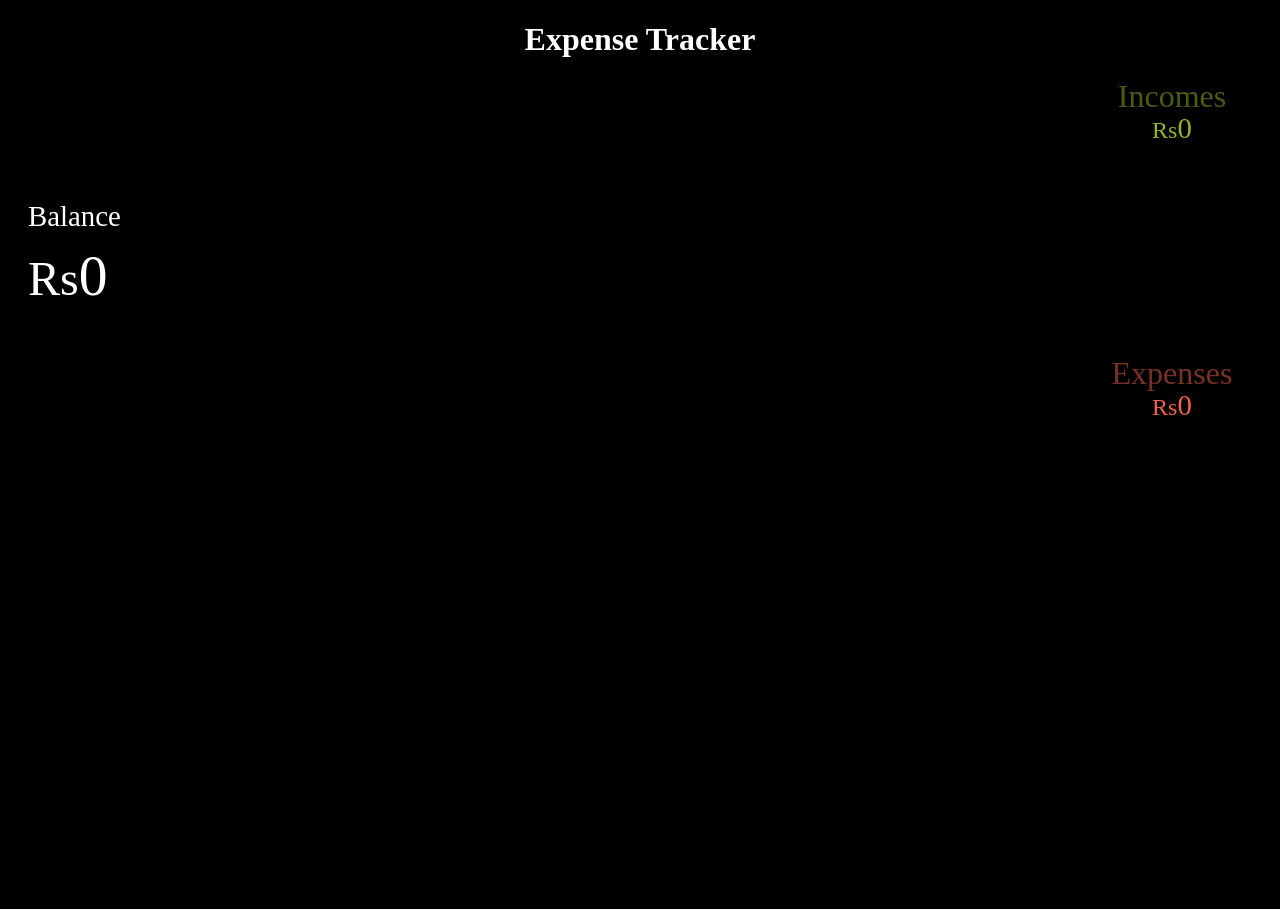
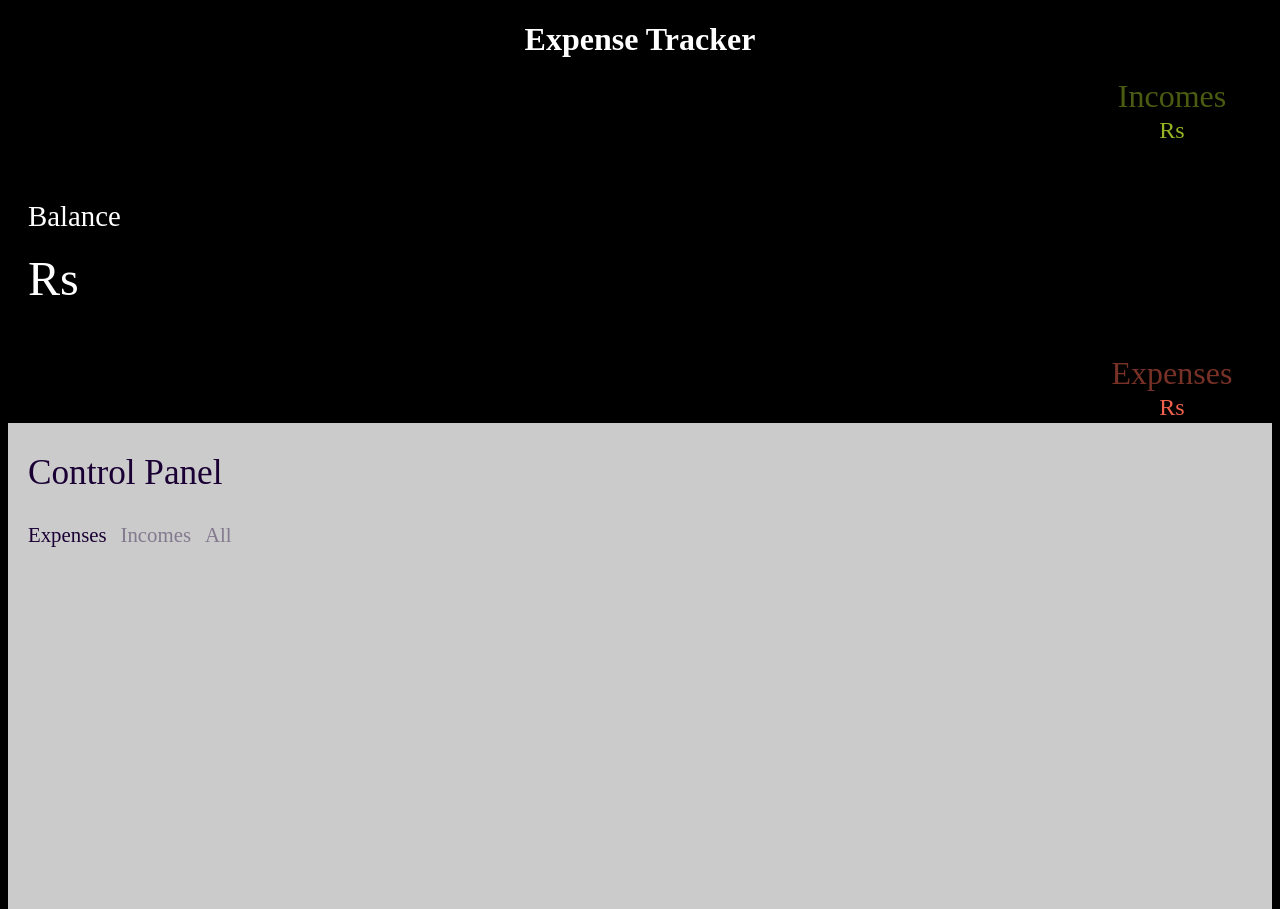
Before and after one commit to Jeremie432/web-portfolio, a plain HTML site: page index.html in a window 1280 px wide. Shown: the top 909 px of the page. Before the commit the page ends 800 px from the top, so only its background shows below. Drawn offline with Linux system fonts and the light colour scheme.

Commit message:
Update index.html

```diff
--- a/index.html
+++ b/index.html
@@ -8,7 +8,7 @@
 		<link rel="stylesheet" href="css/site.css">
     </head>
 	<body>
-		<div class="budget-container">
+		<div class="container">
 			<h1>Expense Tracker</h1>
 			<div class="budget-header">
 				<div class="balance">
@@ -19,7 +19,6 @@
 						<small>
 							Rs
 						</small>
-						0
 					</div>
 				</div>
 				<div class="account">
@@ -31,7 +30,6 @@
 							<small>
 								Rs
 							</small>
-							0
 						</div>
 					</div>
 					<div class="chart"></div>
@@ -43,23 +41,22 @@
 							<small>
 								Rs
 							</small>
-							0
 						</div>
 					</div>
 				</div>
 			</div>
-			<div class="budget-dashboard">
+			<div class="control-panel">
 				<div class="dash-title">
-					Dashboard
+					Control Panel
 				</div>
 				<div class="toggle">
-					<div class="tab1">
+					<div class="nav1 active">
 						Expenses
 					</div>
-					<div class="tab2">
+					<div class="nav2">
 						Incomes
 					</div>
-					<div class="tab3 active">
+					<div class="nav3">
 						All
 					</div>
 				</div>
@@ -67,7 +64,7 @@
 					<ul class="list"></ul>
 					<div class="input">
 						<input type="text" id="income-title-input" name="title" placeholder="Title">
-						<input type="number" id="income-amount-input" name="amount" placeholder="Rs0">
+						<input type="number" id="income-amount-input" name="amount" placeholder="Rs 0">
 						<div class="add-income">
 							<img src="images/plus.png" alt="plus">
 						</div>
@@ -77,7 +74,7 @@
 					<ul class="list"></ul>
 					<div class="input">
 						<input type="text" id="expense-title-input" name="title" placeholder="Title">
-						<input type="number" id="expense-amount-input" name="amount" placeholder="Rs0">
+						<input type="number" id="expense-amount-input" name="amount" placeholder="Rs 0">
 						<div class="add-expense">
 							<img src="images/plus.png" alt="plus">
 						</div>
@@ -89,6 +86,6 @@
 			</div>
 		</div>
 		<script src="js/chart.js"></script>
-		<script src="js/budget.js"></script>
+		<script src="js/calculation.js"></script>
 	</body>
 </html>
```
